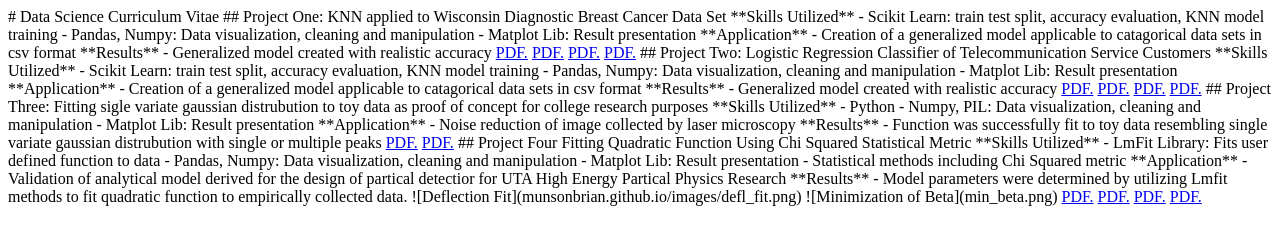
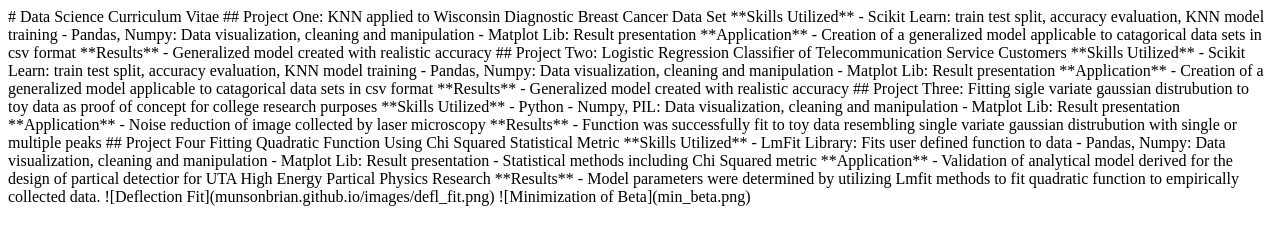
Before and after one commit to munsonbrian/munsonbrian.github.io, a plain HTML site: page index.html in a window 1280 px wide. Drawn offline with Linux system fonts and the light colour scheme.

Commit message:
Update index.html

```diff
--- a/index.html
+++ b/index.html
@@ -10,10 +10,6 @@
 
 **Results**
 - Generalized model created with realistic accuracy
-<a href="munsonbrian.github.io/images/document.pdf" target="_blank">PDF.</a>
-<a href="munsonbrian.github.io/images/document.pdf" target="_blank">PDF.</a>
-<a href="munsonbrian.github.io/images/document.pdf" target="_blank">PDF.</a>
-<a href="munsonbrian.github.io/images/document.pdf" target="_blank">PDF.</a>
 
 
 ## Project Two: Logistic Regression Classifier of Telecommunication Service Customers
@@ -28,10 +24,7 @@
 
 **Results**
 - Generalized model created with realistic accuracy
-<a href="munsonbrian.github.io/images/document.pdf" target="_blank">PDF.</a>
-<a href="munsonbrian.github.io/images/document.pdf" target="_blank">PDF.</a>
-<a href="munsonbrian.github.io/images/document.pdf" target="_blank">PDF.</a>
-<a href="munsonbrian.github.io/images/document.pdf" target="_blank">PDF.</a>
+
 
 
 ## Project Three: Fitting sigle variate gaussian distrubution to toy data as proof of concept for college research purposes
@@ -45,8 +38,6 @@
 
 **Results**
 - Function was successfully fit to toy data resembling single variate gaussian distrubution with single or multiple peaks
-<a href="munsonbrian.github.io/images/defl_fit.pdf" target="_blank">PDF.</a>
-<a href="munsonbrian.github.io/images/min_beta.pdf" target="_blank">PDF.</a>
 
 
 
@@ -68,7 +59,3 @@ Fitting Quadratic Function Using Chi Squared Statistical Metric
 - Model parameters were determined by utilizing Lmfit methods to fit quadratic function to empirically collected data.
 ![Deflection Fit](munsonbrian.github.io/images/defl_fit.png)
 ![Minimization of Beta](min_beta.png)
-<a href="munsonbrian.github.io/images/document.pdf" target="_blank">PDF.</a>
-<a href="munsonbrian.github.io/images/document.pdf" target="_blank">PDF.</a>
-<a href="munsonbrian.github.io/images/document.pdf" target="_blank">PDF.</a>
-<a href="munsonbrian.github.io/images/document.pdf" target="_blank">PDF.</a>
```
